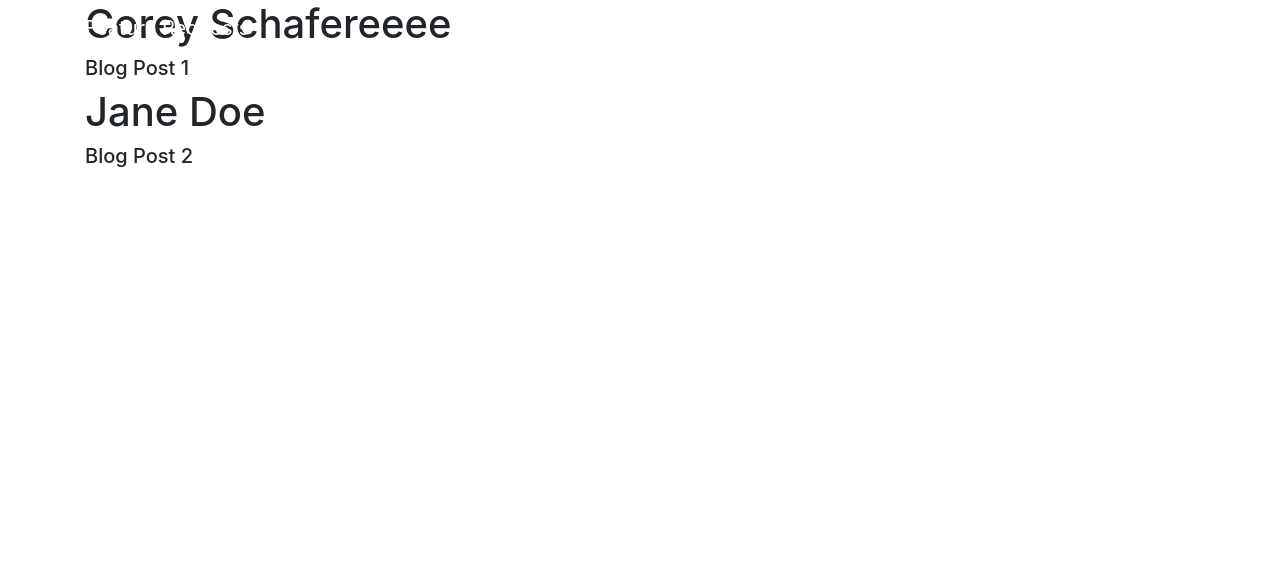
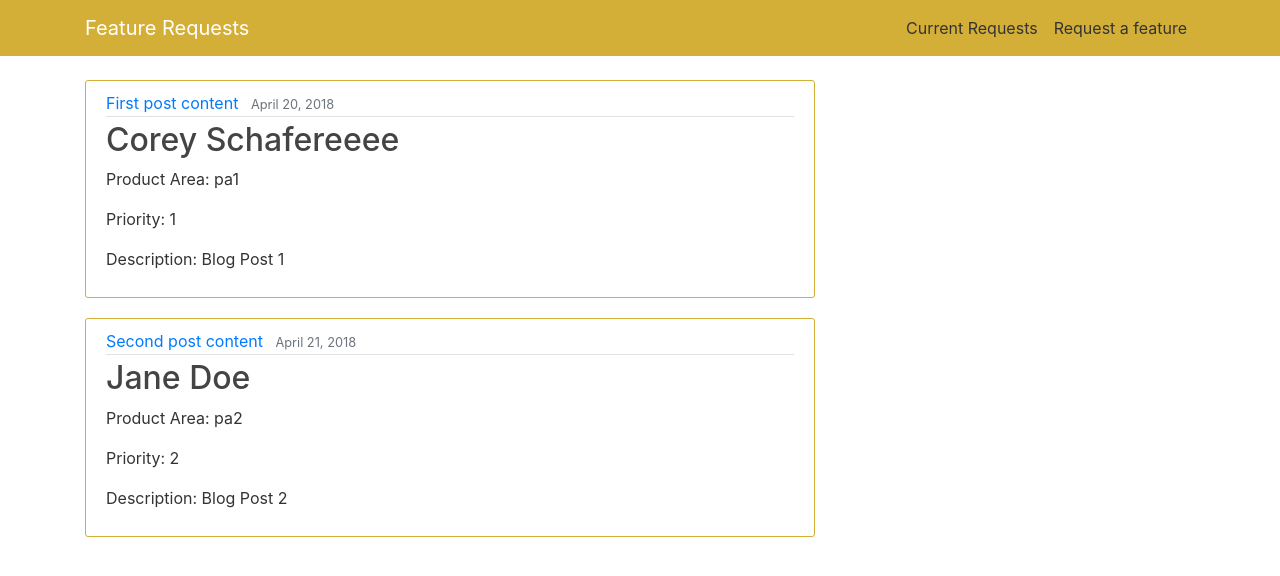
Before and after one commit to BushraAlabsi/feature_requests, a Flask app: page / in a window 1280 px wide. Shown: the top 576 px of the page. Run offline with Flask 2, Linux system fonts and the light colour scheme; some libraries are stand-ins or nearby versions.

Commit message:
add style

```diff
--- /dev/null
+++ b/feature_req/static/style.css
@@ -0,0 +1,69 @@
+body {
+  background: #ffffff;
+  color: #333333;
+  margin-top: 5rem;
+}
+
+h1, h2, h3, h4, h5, h6 {
+  color: #444444;
+}
+
+ul {
+  list-style: none;
+  margin:20px;
+}
+
+button {
+  margin: 15px
+}
+
+.bg-steel {
+  background-color: #D4AF37;
+}
+
+.site-header .navbar-nav .nav-link {
+  color: #333333;
+}
+
+.site-header .navbar-nav .nav-link:hover {
+  color: #ffffff;
+}
+
+.site-header .navbar-nav .nav-link.active {
+  font-weight: 500;
+}
+
+.content-section {
+  background: #ffffff;
+  padding: 10px 20px;
+  border: 1px solid #d4af37;
+  border-radius: 3px;
+  margin-bottom: 20px;
+}
+
+.article-title {
+  color: #444444;
+}
+
+a.article-title:hover {
+  color: #428bca;
+  text-decoration: none;
+}
+
+.article-content {
+  white-space: pre-line;
+}
+
+.article-metadata {
+  padding-bottom: 1px;
+  margin-bottom: 4px;
+  border-bottom: 1px solid #e3e3e3
+}
+
+.article-metadata a:hover {
+  color: #333;
+  text-decoration: none;
+}
+.buttons {
+  margin-top: 30px
+}
--- a/feature_req/templates/layout.html
+++ b/feature_req/templates/layout.html
@@ -7,6 +7,9 @@
 
     <!-- Bootstrap CSS -->
     <link rel="stylesheet" href="https://maxcdn.bootstrapcdn.com/bootstrap/4.0.0/css/bootstrap.min.css" integrity="sha384-Gn5384xqQ1aoWXA+058RXPxPg6fy4IWvTNh0E263XmFcJlSAwiGgFAW/dAiS6JXm" crossorigin="anonymous">
+
+    <link rel="stylesheet" type="text/css" href="{{ url_for('static', filename='style.css') }}">
+
 
     {% if title %}
         <title>Feature Request - {{ title }}</title>
--- a/feature_req/templates/requests.html
+++ b/feature_req/templates/requests.html
@@ -1,7 +1,18 @@
 {% extends "layout.html" %}
 {% block content%}
 	{% for request in requests %}
-		<h1>{{request.title}}</h1>
-		<h5>{{request.description}}</h5>
+        <article class="media content-section">
+          <div class="media-body">
+            <div class="article-metadata">
+              <a class="mr-2" href="#" >{{request.client}}</a>
+              <small class="text-secondary ">{{request.target_date}}</small>
+            </div>
+            <h2><span class="article-title" href="#" >{{request.title}}</span></h2>
+            <p> Product Area: <span>{{request.area}}</span></p>
+            <p> Priority: <span>{{request.client_priority}}</span></p>
+
+            <p> Description: <span class="article-content">{{request.description}}</span></p>
+          </div>
+        </article>
 	{% endfor %}
 {% endblock content %}
```
